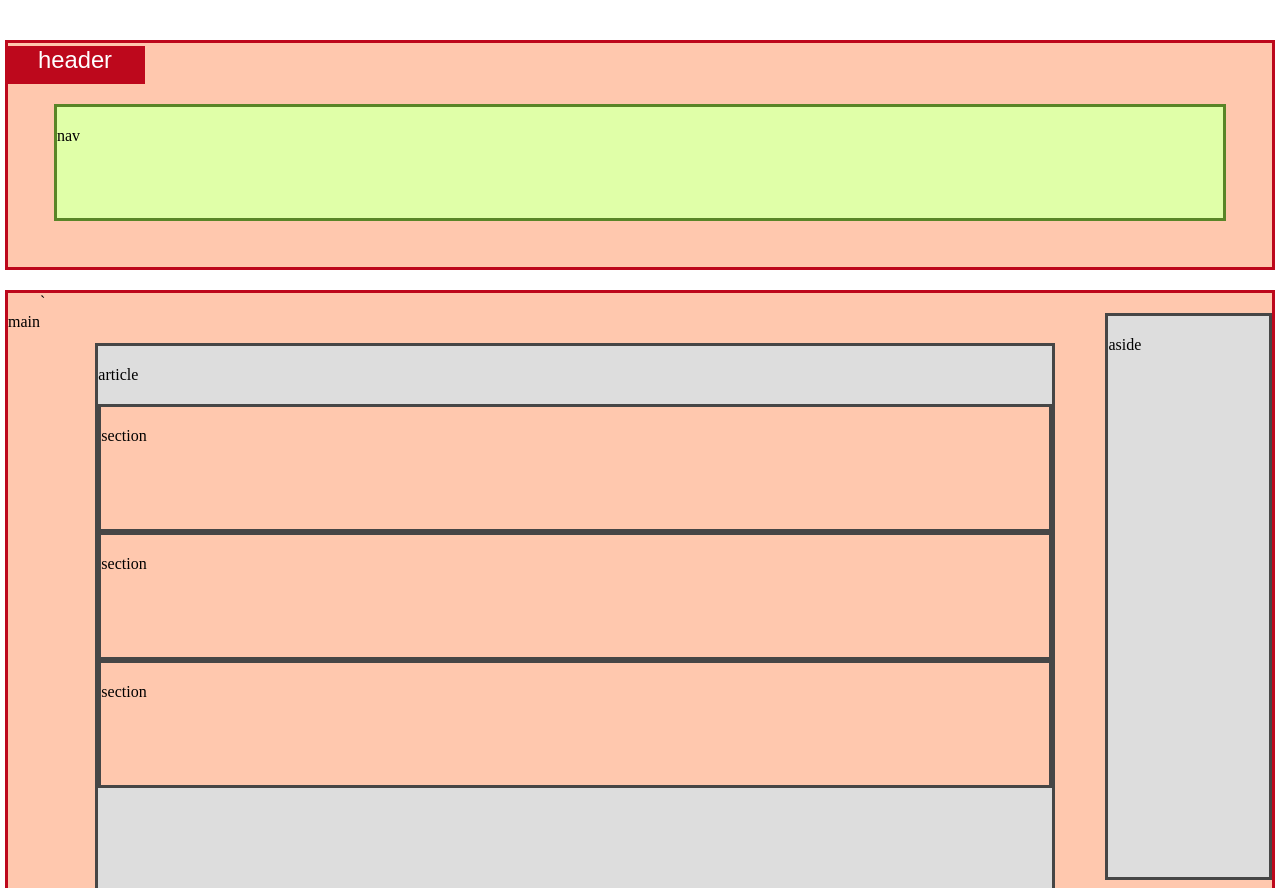
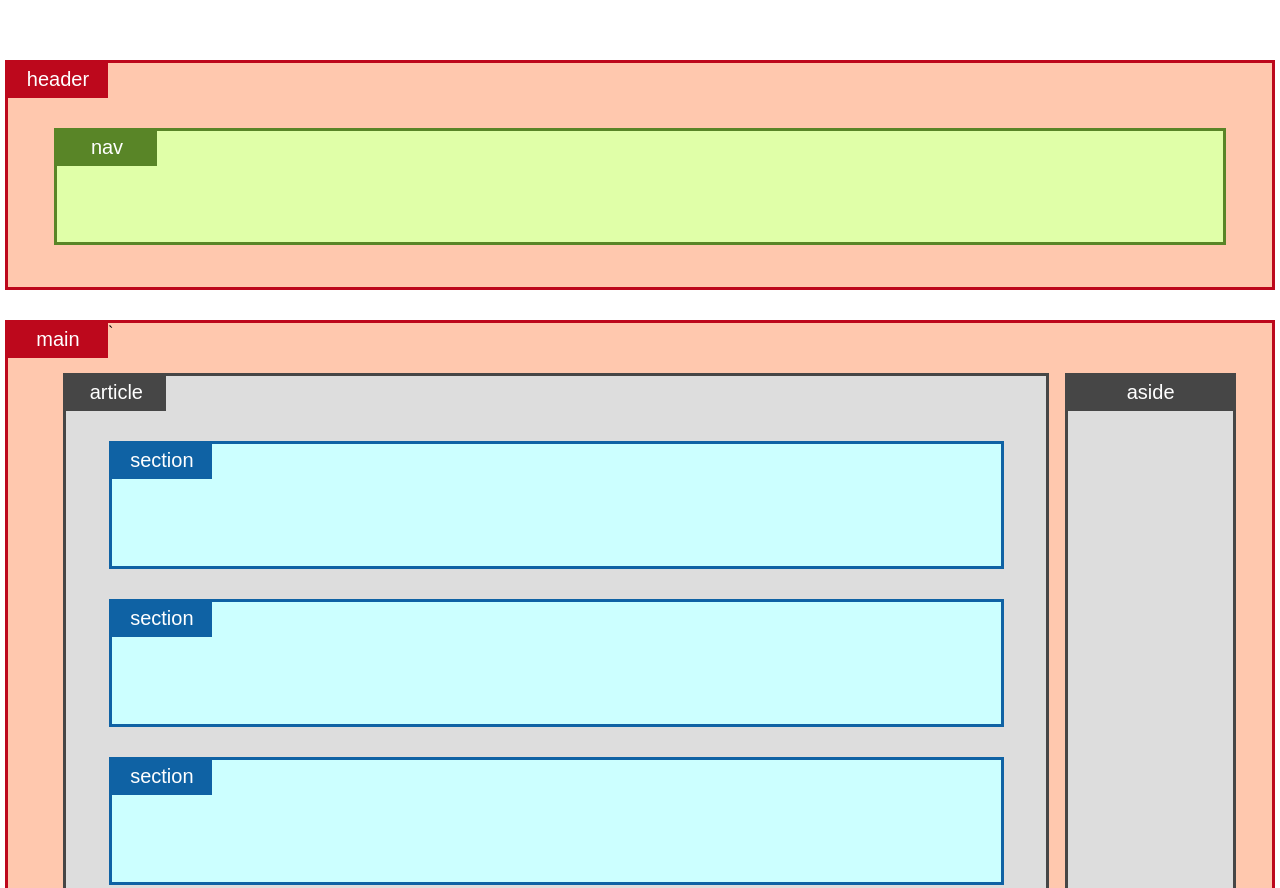
Before and after one commit to Osvanio61247526/html-semantico, a plain HTML site: page index.html in a window 1280 px wide. Shown: the top 888 px of the page. Drawn offline with Linux system fonts and the light colour scheme.

Commit message:
:html semantico

```diff
--- a/style.css
+++ b/style.css
@@ -1,5 +1,6 @@
 *{
-    margin: 20px auto;
+    margin:  auto;
+    margin-top: 30px;
 }
 
 header{
@@ -14,7 +15,6 @@ nav{
     border:  3px solid #598527;
     width:  1166px;
     height: 111px;
-    margin: auto;
 }
 main{
      background-color: #ffc8ae;
@@ -23,21 +23,24 @@ main{
      height:  679px;
      display: flex;
 
+
 }
 article{
-    margin: 50PX;
     background-color: #DDDDDD;
-    border: 3PX solid #464646;
-    width: 980PX;
+    border: 3px solid #464646;
+    width: 980px;
     height: 561px;
+    margin-top: 50px;
+    margin-left: -50px;
+
 
 }
 section{
-     background-color:#ffc8ae;
-     border:  3px solid #464646;
-     width: 889 px;
+     background-color:#CCFFFF;
+     border:  3px solid #0F62A4;
+     width: 889px;
      height: 122px;
-     margin: auto;
+
 
 }
 aside{
@@ -45,7 +48,9 @@ aside{
     border:3px solid #464646;
     width: 165px;
     height: 561px;
-    bord;
+    margin-top: 50px;
+    margin-left: -20px;
+
 
 }
 footer{
@@ -54,15 +59,32 @@ footer{
     width: 1264px;
     height: 224px;
 }
-header >p{
-    background-color: #bd081c;
-    color: #fff;
-    width: 140px;
-    height: 38px;
-    font-size: 23.8px;
-    font-family: sans-serif ;
-    text-align: center;
-    margin-top: 3px;
-    margin-left:-3px;
+p{
+    color: #FFFFFF;
+    width: 100px;
+   height: 25px;
+    padding: 5px 0;
+    text-align: center ;
+    font-family: sans-serif;
+    font-size: 20px;
+    margin: 0;
 
 }
+header > p, main > p,
+footer > p {
+    background-color:
+    #bd081c
+}
+nav > P {background-color: #598527
+
+}
+article > p {
+    background-color: #464646;
+}
+aside > p  {
+    background-color:#464646;
+    width: 165px;
+}
+section > p {
+    background-color: #0F62A4;
+}
```
